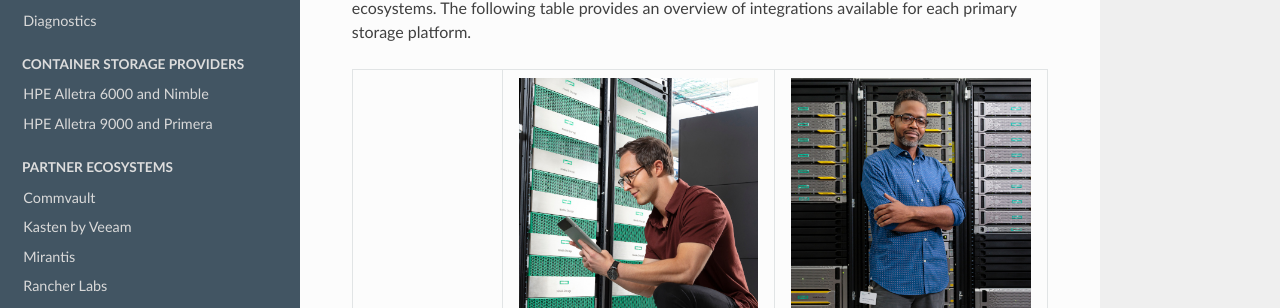
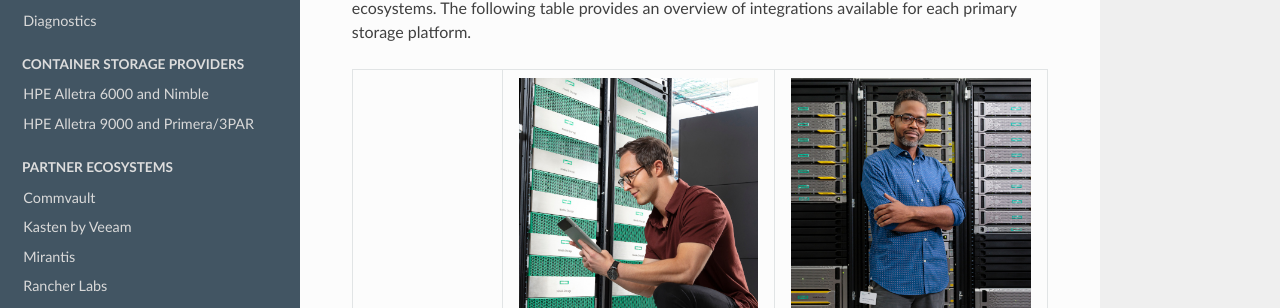
Before and after one commit to hpe-storage/scod, an MkDocs documentation site: the page built from docs/welcome/index.md, in a window 1280 px wide. Shown: the part 187-495 px from the top of the page. Built offline with MkDocs 1.6.1, drawn with Linux system fonts in a browser that asks for light colours; nearby versions of some CDN libraries.

Commit message:
Restructuring and initial rebrand
Signed-off-by: Michael Mattsson <michael.mattsson@hpe.com>

```diff
--- a/mkdocs.yml
+++ b/mkdocs.yml
@@ -43,7 +43,7 @@ nav:
     - 'Diagnostics': 'csi_driver/diagnostics.md'
   - CONTAINER STORAGE PROVIDERS:
     - 'HPE Alletra 6000 and Nimble': 'container_storage_provider/hpe_alletra_6000/index.md'
-    - 'HPE Alletra 9000 and Primera': 'container_storage_provider/hpe_alletra_9000/index.md'
+    - 'HPE Alletra 9000 and Primera/3PAR': 'container_storage_provider/hpe_alletra_9000/index.md'
 # - WORKLOAD BLUEPRINTS:
 #   - 'Running MongoDB on HPE Storage': 'workloads/mongodb/index.md'
 #   - 'Hybrid Cloud CI/CD pipelines': 'workloads/mongodb/hybrid_cloud_cicd.md'
```
